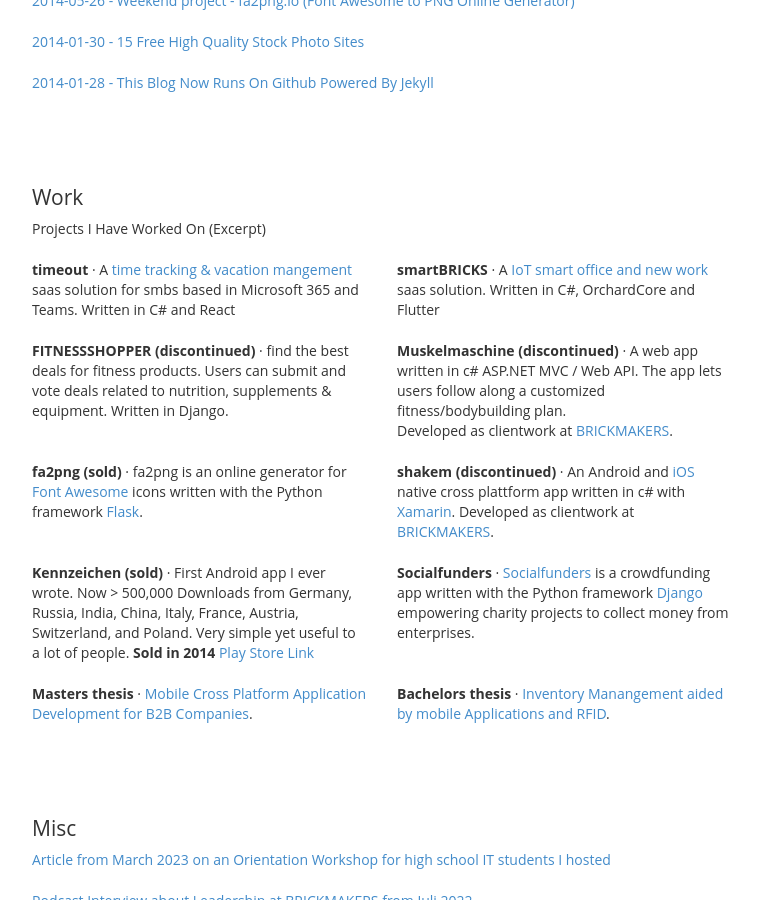
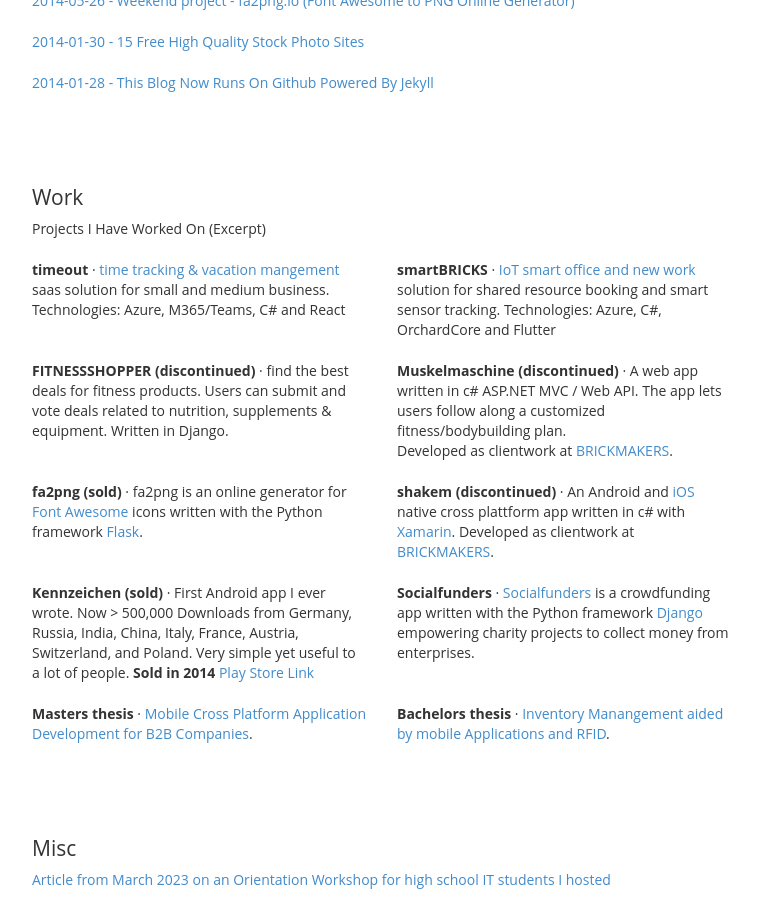
Before and after one commit to jnkwrych/jnkwrych.github.io, a Jekyll site: the page built from index.html, in a window 1280 px wide and 900 px high, scrolled down 739 px. Shown: the whole window, without its empty margins (258-1017 px from the left). Built offline with Jekyll 4.4.1, drawn with Linux system fonts in a browser that asks for light colours.

Commit message:
Update index.html

```diff
--- a/index.html
+++ b/index.html
@@ -32,10 +32,10 @@
 
     <div class="row items">
         <div class="col-md-6">
-            <p><b>timeout</b> &middot; A <a href="https://www.timeoutapp.de/" target="_blank">time tracking & vacation mangement</a> saas solution for smbs based in Microsoft 365 and Teams. Written in C# and React</p>
+            <p><b>timeout</b> &middot; <a href="https://www.timeoutapp.de/" target="_blank">time tracking & vacation mangement</a> saas solution for small and medium business. Technologies: Azure, M365/Teams, C# and React</p>
         </div>
         <div class="col-md-6">
-            <p><b>smartBRICKS</b> &middot; A <a href="https://www.smartbricks.app/" target="_blank">IoT smart office and new work </a> saas solution. Written in C#, OrchardCore and Flutter</p>
+            <p><b>smartBRICKS</b> &middot; <a href="https://www.smartbricks.app/" target="_blank">IoT smart office and new work </a> solution for shared resource booking and smart sensor tracking. Technologies: Azure, C#, OrchardCore and Flutter</p>
         </div>
     </div>
 
```
